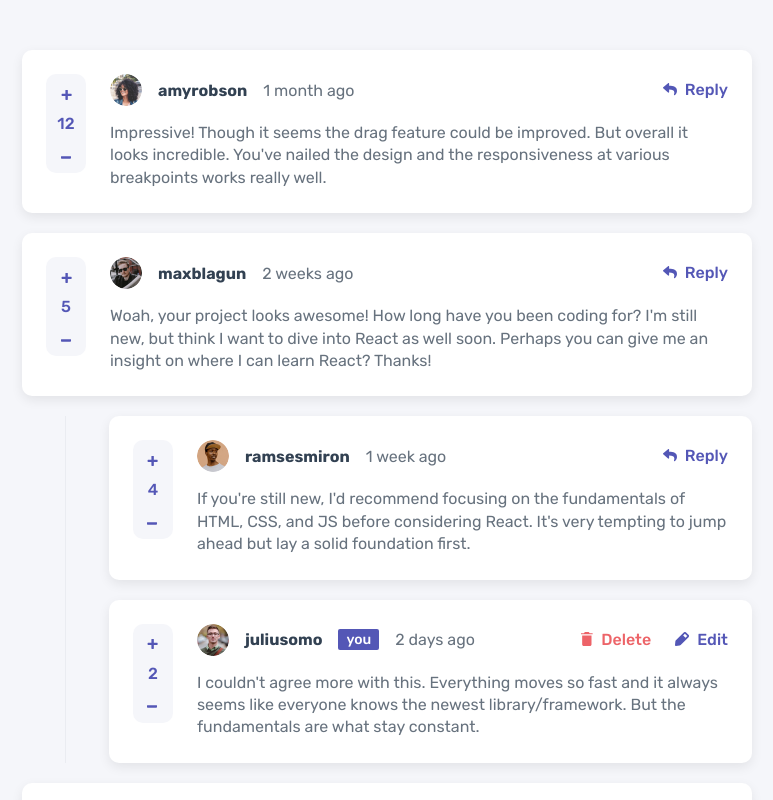
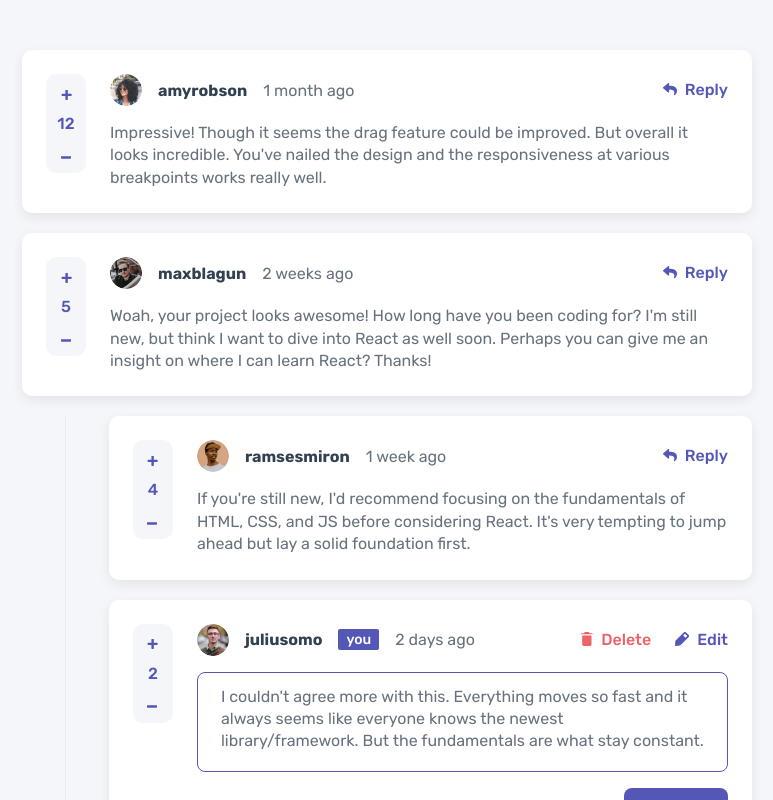
Before and after one commit to IgoCarvalho/frontend-mentor-challenges, a React (Vite) app in the folder interactive-comments-section/: page / in a window 1280 px wide. Both pictures are taken after a click on the button "Edit". Shown: the top 800 px of the page, without its empty margins (253-1026 px from the left). Built offline with nearby package versions, Linux system fonts and the light colour scheme.

Commit message:
✨ add comment edit box

```diff
--- a/interactive-comments-section/src/components/CommentBox/index.tsx
+++ b/interactive-comments-section/src/components/CommentBox/index.tsx
@@ -1,4 +1,4 @@
-import { useState } from 'react';
+import { ChangeEvent, useState } from 'react';
 
 import { ReplyIcon } from '../icons/ReplyIcon';
 import { Vote } from '../Vote';
@@ -16,12 +16,15 @@ import {
   CommentHeader,
   CommentText,
   ReplyButton,
+  EditCommentBox,
 } from './styles';
 
 import { useUser } from '../../hooks/useUser';
 import { DeleteIcon } from '../icons/DeleteIcon';
 import { EditIcon } from '../icons/EditIcon';
 import { CommentTextInput } from '../CommentTextInput';
+import { TextArea } from '../TextArea';
+import { Button } from '../Button';
 
 interface CommentBoxProps {
   comment: CommentData;
@@ -32,6 +35,7 @@ export function CommentBox({ comment }: CommentBoxProps) {
   const [isReplying, setIsReplying] = useState(false);
 
   const [replyText, setReplyText] = useState('');
+  const [commentText, setCommentText] = useState('');
 
   const { isCurrentUser } = useUser();
 
@@ -45,6 +49,22 @@ export function CommentBox({ comment }: CommentBoxProps) {
 
   function handleReplySubmit() {
     console.log(replyText);
+  }
+
+  function handleEditButton() {
+    if (!isEditing) {
+      setCommentText(comment.content);
+    }
+
+    setIsEditing(!isEditing);
+  }
+
+  function handleEditComment(event: ChangeEvent<HTMLTextAreaElement>) {
+    setCommentText(event.target.value);
+  }
+
+  function handleEditSubmit() {
+    console.log(commentText);
   }
 
   return (
@@ -62,7 +82,21 @@ export function CommentBox({ comment }: CommentBoxProps) {
             <span>{comment.createdAt}</span>
           </CommentHeader>
 
-          <CommentText>{comment.content}</CommentText>
+          {isEditing ? (
+            <EditCommentBox>
+              <TextArea
+                name="comment-edit"
+                value={commentText}
+                onChange={handleEditComment}
+                placeholder="Add a comment..."
+                autoFocus
+              />
+
+              <Button onClick={handleEditSubmit}>Update</Button>
+            </EditCommentBox>
+          ) : (
+            <CommentText>{comment.content}</CommentText>
+          )}
         </Content>
 
         <ActionsButtons>
@@ -73,7 +107,7 @@ export function CommentBox({ comment }: CommentBoxProps) {
                 Delete
               </DeleteButton>
 
-              <EditButton>
+              <EditButton onClick={handleEditButton}>
                 <EditIcon />
                 Edit
               </EditButton>
--- a/interactive-comments-section/src/components/CommentBox/styles.ts
+++ b/interactive-comments-section/src/components/CommentBox/styles.ts
@@ -94,3 +94,10 @@ export const EditButton = styled(ActionButton)`
 export const DeleteButton = styled(ActionButton)`
   color: var(--soft-red);
 `;
+
+export const EditCommentBox = styled.div`
+  display: flex;
+  flex-direction: column;
+  align-items: flex-end;
+  gap: 1.6rem;
+`;
--- a/interactive-comments-section/src/components/TextArea/index.tsx
+++ b/interactive-comments-section/src/components/TextArea/index.tsx
@@ -9,7 +9,7 @@ export function TextArea({ onChange, autoFocus, ...props }: TextAreaProps) {
 
   function handleChange(event: ChangeEvent<HTMLTextAreaElement>) {
     if (inputRef.current) {
-      inputRef.current.style.removeProperty('height');
+      inputRef.current.style.height = 'auto';
       inputRef.current.style.height = `${inputRef.current.scrollHeight}px`;
     }
 
--- a/interactive-comments-section/src/components/TextArea/styles.tsx
+++ b/interactive-comments-section/src/components/TextArea/styles.tsx
@@ -19,6 +19,7 @@ export const Container = styled.label`
     color: var(--grayish-blue);
     line-height: 1.4;
     border: 0;
+    overflow: hidden;
     resize: none;
     outline: none;
   }
```
